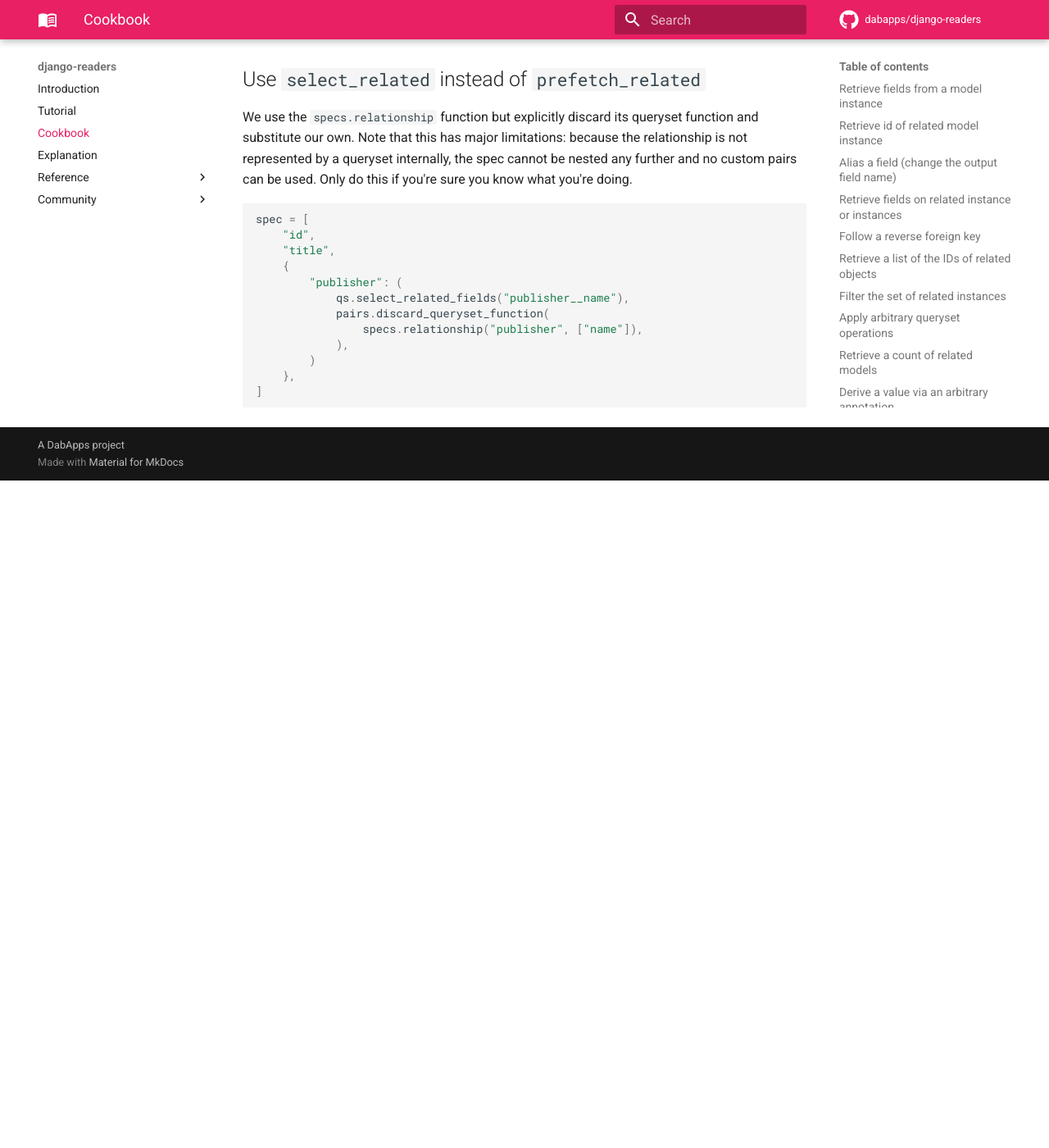
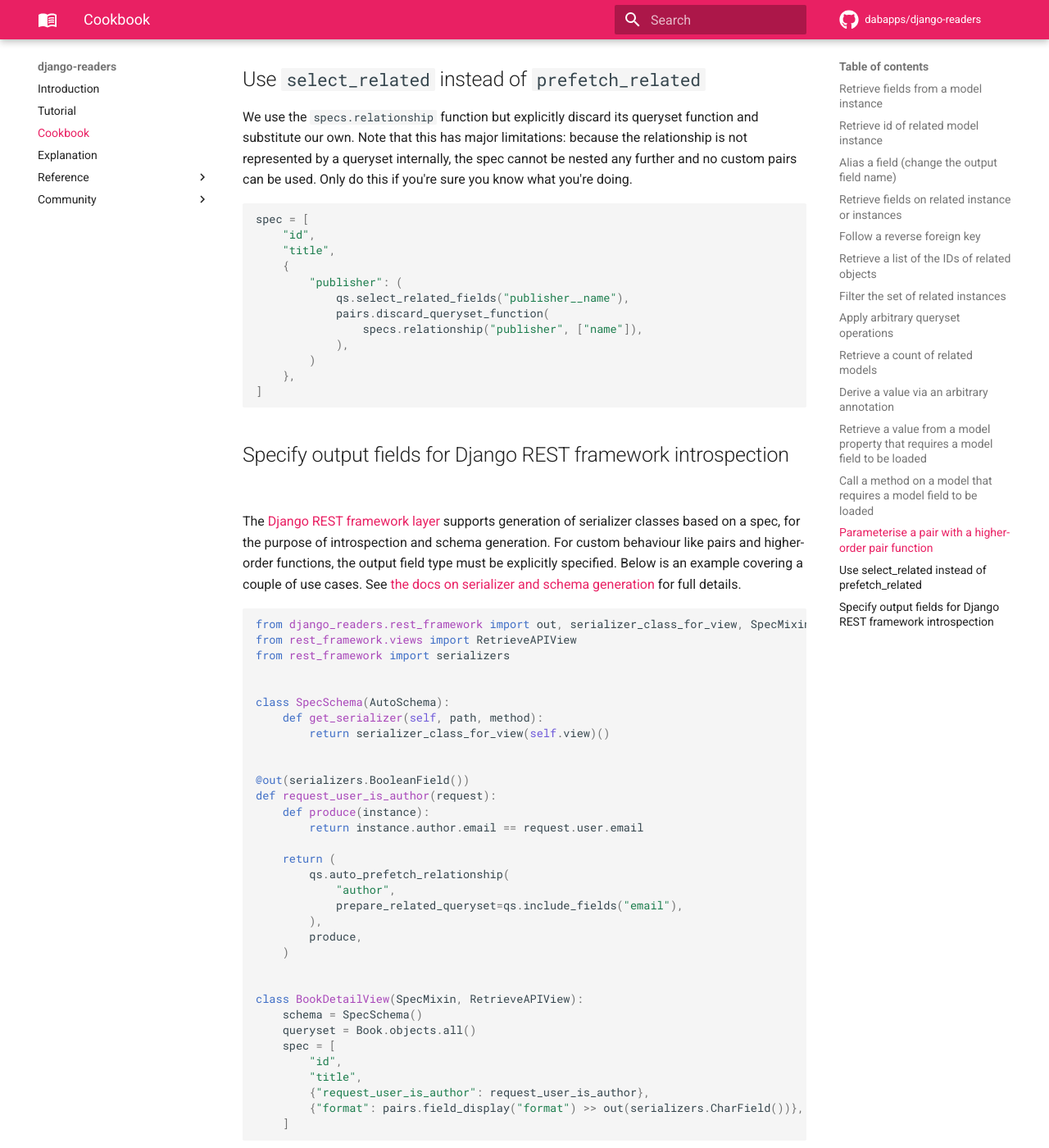
Before and after one commit to dabapps/django-readers, an MkDocs documentation site: the page built from docs/cookbook.md, in a window 1280 px wide and 1400 px high, scrolled down 4289 px. Shown: the whole window at 82% size. Built offline with MkDocs 1.6.1 and Material for MkDocs 9.7.7, drawn with Linux system fonts in a browser that asks for light colours; comment, search, counter and statistics services are not loaded; before the commit the page ends 4875 px from its top, so only the background shows below that.

Commit message:
Add cookbook entry, update index

````diff
--- a/docs/cookbook.md
+++ b/docs/cookbook.md
@@ -219,3 +219,43 @@ spec = [
     },
 ]
 ```
+
+## Specify output fields for Django REST framework introspection
+
+The [Django REST framework layer](/reference/rest-framework/) supports generation of serializer classes based on a spec, for the purpose of introspection and schema generation. For custom behaviour like pairs and higher-order functions, the output field type must be explicitly specified. Below is an example covering a couple of use cases. See [the docs on serializer and schema generation](/reference/rest-framework/#serializer-and-schema-generation) for full details.
+
+```python
+from django_readers.rest_framework import out, serializer_class_for_view, SpecMixin
+from rest_framework.views import RetrieveAPIView
+from rest_framework import serializers
+
+
+class SpecSchema(AutoSchema):
+    def get_serializer(self, path, method):
+        return serializer_class_for_view(self.view)()
+
+
+@out(serializers.BooleanField())
+def request_user_is_author(request):
+    def produce(instance):
+        return instance.author.email == request.user.email
+
+    return (
+        qs.auto_prefetch_relationship(
+            "author",
+            prepare_related_queryset=qs.include_fields("email"),
+        ),
+        produce,
+    )
+
+
+class BookDetailView(SpecMixin, RetrieveAPIView):
+    schema = SpecSchema()
+    queryset = Book.objects.all()
+    spec = [
+        "id",
+        "title",
+        {"request_user_is_author": request_user_is_author},
+        {"format": pairs.field_display("format") >> out(serializers.CharField())},
+    ]
+```
````
Also changed, not shown: docs/index.md (+1 -1 lines).
